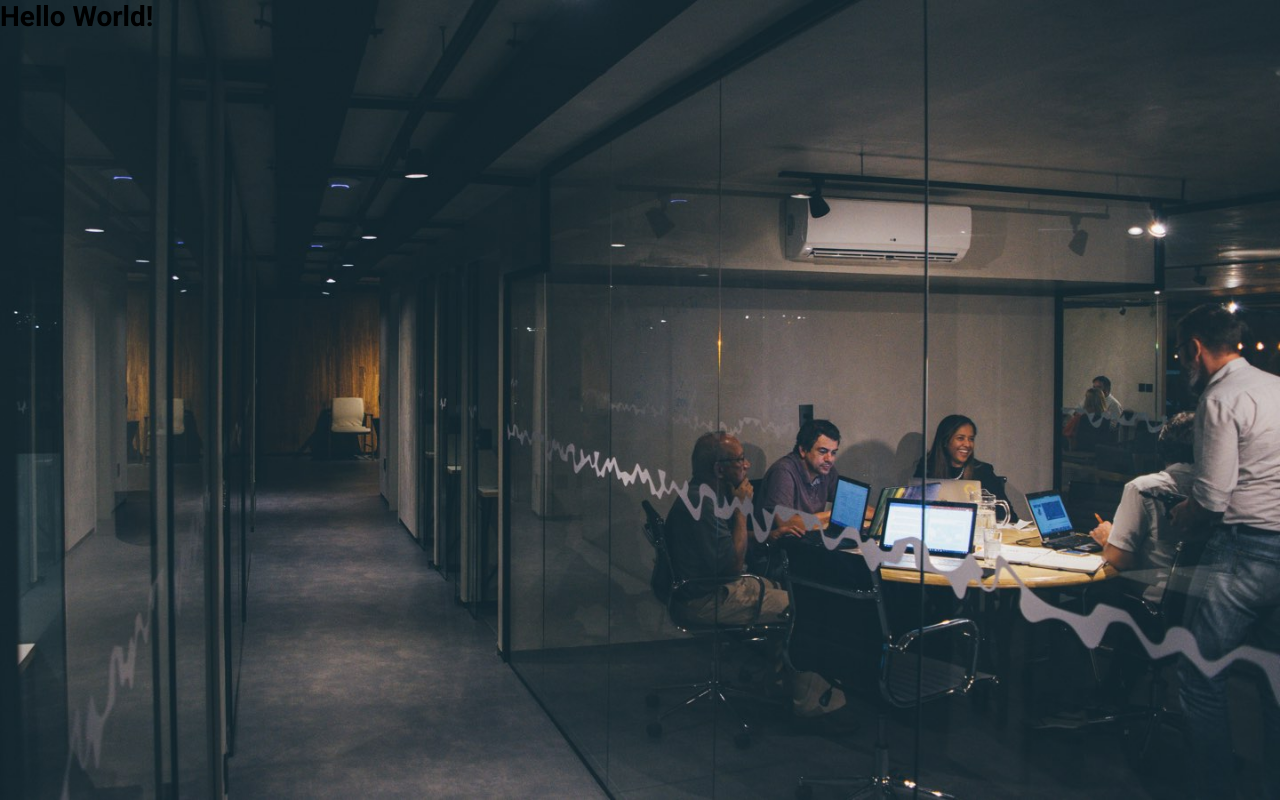
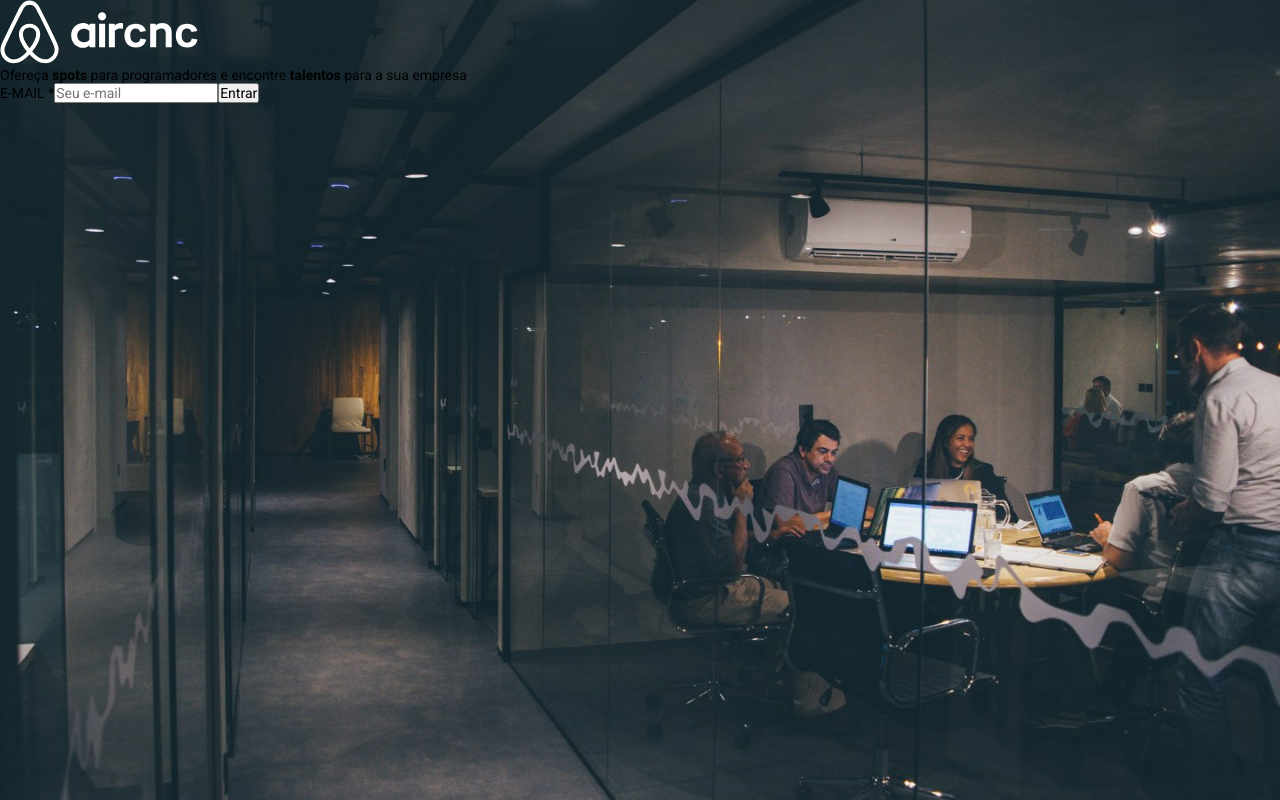
Before and after one commit to nublson/Aircnc, a React (Create React App) app: page / in a window 1280 px wide. Built offline with nearby package versions, Linux system fonts and the light colour scheme.

Commit message:
fead: add Login structure

```diff
--- a/src/App.js
+++ b/src/App.js
@@ -1,10 +1,26 @@
 import React from 'react'
 import './App.css'
 
+import logo from './assets/logo.svg'
+
 const App = () => {
 	return (
-		<div>
-			<h1>Hello World!</h1>
+		<div className='container'>
+			<img src={logo} alt='AirCnC' />
+
+			<div className='content'>
+				<p>
+					Ofereça <strong>spots</strong> para programadores e encontre{' '}
+					<strong>talentos</strong> para a sua empresa
+				</p>
+
+				<form>
+					<label htmlFor='email'>E-MAIL *</label>
+					<input type='email' id='email' placeholder='Seu e-mail' />
+
+					<button type='submit'>Entrar</button>
+				</form>
+			</div>
 		</div>
 	)
 }
```
